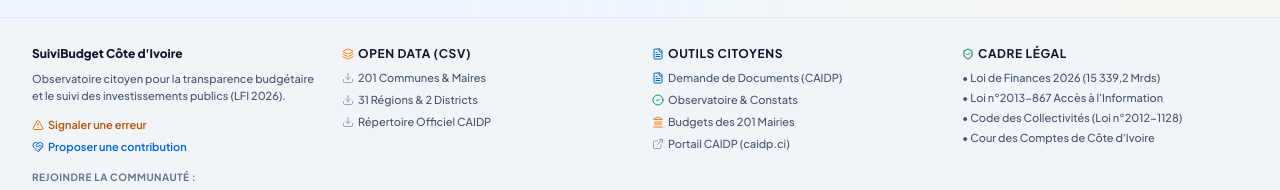
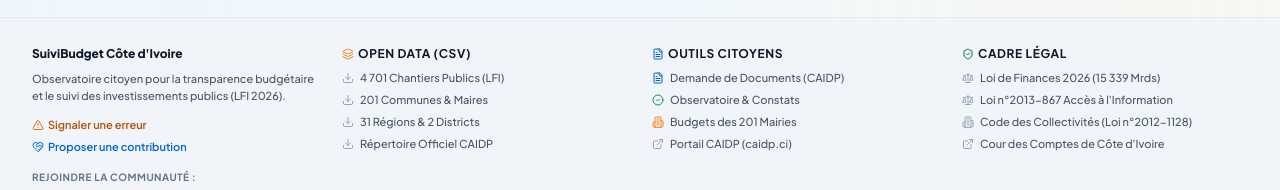
Before and after one commit to jeananvoh-cmyk/suivibudget-ci, a React (Vite) app: page / in a window 1280 px wide. Shown: the part 4286-4476 px from the top of the page. Built offline with nearby package versions, Linux system fonts and the light colour scheme; no server answers; the database is empty.

Commit message:
fix(footer): activate legal framework links, fix direct mairie routing and add 4701 LFI projects CSV export

```diff
--- a/src/App.tsx
+++ b/src/App.tsx
@@ -82,8 +82,8 @@
     updateDocumentSeo({ title: tabTitles[tab] });
   };
 
-  const handleTabChange = (tab: ActiveTab) => {
-    navigateTo(tab, tab === 'institutions' ? annuaireView : 'INDEX');
+  const handleTabChange = (tab: ActiveTab, section?: AnnuaireSection) => {
+    navigateTo(tab, section || (tab === 'institutions' ? annuaireView : 'INDEX'));
   };
 
   const handleSelectProject = (project: BudgetProject | null) => {
--- a/src/components/Footer.tsx
+++ b/src/components/Footer.tsx
@@ -12,15 +12,18 @@
   ArrowRight,
   Mail,
   AlertTriangle,
-  HeartHandshake
+  HeartHandshake,
+  Scale,
+  Building2
 } from 'lucide-react';
 import { dataStore } from '../services/dataStore';
 import { ActiveTab } from '../types';
+import { AnnuaireSection } from '../utils/navigation';
 import { sanitizeCsvCell } from '../utils/security';
 
 interface FooterProps {
   activeTab: ActiveTab;
-  onNavigateTab: (tab: ActiveTab) => void;
+  onNavigateTab: (tab: ActiveTab, section?: AnnuaireSection) => void;
   onOpenDocModal?: () => void;
 }
 
@@ -63,11 +66,27 @@
     }
   };
 
-  const handleExportCsv = (type: 'COMMUNES' | 'REGIONS' | 'CAIDP') => {
+  const handleExportCsv = (type: 'COMMUNES' | 'REGIONS' | 'CAIDP' | 'PROJECTS') => {
     let filename = '';
     let csvContent = '';
 
-    if (type === 'COMMUNES') {
+    if (type === 'PROJECTS') {
+      filename = `SuiviBudget_CI_4701_Chantiers_LFI_${new Date().getFullYear()}.csv`;
+      const projects = dataStore.getProjects();
+      csvContent = "ID;Titre;Categorie;Region;Commune;Ministere;Budget_FCFA;Statut;Avancement_Pct;Annee\n" +
+        projects.map(p => [
+          sanitizeCsvCell(p.id),
+          sanitizeCsvCell(p.title),
+          sanitizeCsvCell(p.category || ''),
+          sanitizeCsvCell(p.region_name || ''),
+          sanitizeCsvCell(p.commune_name || ''),
+          sanitizeCsvCell(p.ministry_name || ''),
+          p.budget_amount_fcfa || 0,
+          sanitizeCsvCell(p.current_status || ''),
+          p.progress_percentage || 0,
+          p.fiscal_year || 2026
+        ].join(';')).join('\n');
+    } else if (type === 'COMMUNES') {
       filename = `SuiviBudget_CI_201_Communes_${new Date().getFullYear()}.csv`;
       const mairies = institutions.filter(i => i.type === 'MAIRIE');
       csvContent = "ID;Commune;Region;District;Maire;Budget_Total_FCFA;Budget_Fonctionnement_FCFA;Budget_Investissement_FCFA;Contact_Email;Contact_Tel;RI_Nom;RI_Email\n" +
@@ -299,28 +318,41 @@
           <ul className="space-y-1.5 text-[11px]">
             <li>
               <button
+                onClick={() => handleExportCsv('PROJECTS')}
+                className="hover:text-brand-orange transition-colors flex items-center gap-1.5 text-left text-slate-600 cursor-pointer group"
+                title="Télécharger l'intégralité des 4 701 chantiers publics d'investissement LFI 2026 en CSV"
+              >
+                <Download className="w-3 h-3 text-slate-400 group-hover:text-brand-orange" />
+                <span>4 701 Chantiers Publics (LFI)</span>
+              </button>
+            </li>
+            <li>
+              <button
                 onClick={() => handleExportCsv('COMMUNES')}
-                className="hover:text-brand-orange transition-colors flex items-center gap-1 text-left text-slate-600 cursor-pointer"
+                className="hover:text-brand-orange transition-colors flex items-center gap-1.5 text-left text-slate-600 cursor-pointer group"
+                title="Télécharger la liste des 201 communes avec leurs budgets et maires en CSV"
               >
-                <Download className="w-3 h-3 text-slate-400" />
+                <Download className="w-3 h-3 text-slate-400 group-hover:text-brand-orange" />
                 <span>201 Communes & Maires</span>
               </button>
             </li>
             <li>
               <button
                 onClick={() => handleExportCsv('REGIONS')}
-                className="hover:text-brand-orange transition-colors flex items-center gap-1 text-left text-slate-600 cursor-pointer"
+                className="hover:text-brand-orange transition-colors flex items-center gap-1.5 text-left text-slate-600 cursor-pointer group"
+                title="Télécharger les budgets et contacts des 31 régions et 2 districts en CSV"
               >
-                <Download className="w-3 h-3 text-slate-400" />
+                <Download className="w-3 h-3 text-slate-400 group-hover:text-brand-orange" />
                 <span>31 Régions & 2 Districts</span>
               </button>
             </li>
             <li>
               <button
                 onClick={() => handleExportCsv('CAIDP')}
-                className="hover:text-brand-orange transition-colors flex items-center gap-1 text-left text-slate-600 cursor-pointer"
+                className="hover:text-brand-orange transition-colors flex items-center gap-1.5 text-left text-slate-600 cursor-pointer group"
+                title="Télécharger le répertoire officiel CAIDP des Responsables de l'Information en CSV"
               >
-                <Download className="w-3 h-3 text-slate-400" />
+                <Download className="w-3 h-3 text-slate-400 group-hover:text-brand-orange" />
                 <span>Répertoire Officiel CAIDP</span>
               </button>
             </li>
@@ -336,11 +368,9 @@
           <ul className="space-y-1.5 text-[11px]">
             <li>
               <button
-                onClick={() => {
-                  onNavigateTab('institutions');
-                  if (onOpenDocModal) onOpenDocModal();
-                }}
-                className="hover:text-brand-blue transition-colors flex items-center gap-1 text-slate-600 cursor-pointer text-left"
+                onClick={() => onNavigateTab('documents')}
+                className="hover:text-brand-blue transition-colors flex items-center gap-1.5 text-slate-600 cursor-pointer text-left group"
+                title="Consulter la bibliothèque de documents légaux et générer une demande CAIDP"
               >
                 <FileText className="w-3 h-3 text-brand-blue" />
                 <span>Demande de Documents (CAIDP)</span>
@@ -349,7 +379,8 @@
             <li>
               <button
                 onClick={() => onNavigateTab('observatory')}
-                className="hover:text-emerald-700 transition-colors flex items-center gap-1 text-slate-600 cursor-pointer text-left"
+                className="hover:text-emerald-700 transition-colors flex items-center gap-1.5 text-slate-600 cursor-pointer text-left group"
+                title="Consulter les constats citoyens et les preuves de terrain"
               >
                 <CheckCircle2 className="w-3 h-3 text-emerald-600" />
                 <span>Observatoire & Constats</span>
@@ -357,21 +388,23 @@
             </li>
             <li>
               <button
-                onClick={() => onNavigateTab('institutions')}
-                className="hover:text-brand-orange transition-colors flex items-center gap-1 text-slate-600 cursor-pointer text-left"
+                onClick={() => onNavigateTab('institutions', 'MUNICIPAL')}
+                className="hover:text-brand-orange transition-colors flex items-center gap-1.5 text-slate-600 cursor-pointer text-left group"
+                title="Accéder directement aux budgets et fiches des 201 communes de Côte d'Ivoire"
               >
-                <Landmark className="w-3 h-3 text-brand-orange" />
+                <Building2 className="w-3 h-3 text-brand-orange" />
                 <span>Budgets des 201 Mairies</span>
               </button>
             </li>
             <li>
               <a
-                href="https://caidp.ci"
+                href="https://www.caidp.ci"
                 target="_blank"
                 rel="noopener noreferrer"
-                className="hover:text-blue-700 transition-colors flex items-center gap-1 text-slate-600"
+                className="hover:text-blue-700 transition-colors flex items-center gap-1.5 text-slate-600 group"
+                title="Portail national officiel de la CAIDP (caidp.ci)"
               >
-                <ExternalLink className="w-3 h-3 text-slate-400" />
+                <ExternalLink className="w-3 h-3 text-slate-400 group-hover:text-blue-600" />
                 <span>Portail CAIDP (caidp.ci)</span>
               </a>
             </li>
@@ -384,11 +417,49 @@
             <ShieldCheck className="w-3 h-3 text-emerald-700" />
             <span>Cadre Légal</span>
           </h4>
-          <ul className="space-y-1 text-[11px] text-slate-600">
-            <li>• Loi de Finances 2026 (15 339,2 Mrds)</li>
-            <li>• Loi n°2013-867 Accès à l'Information</li>
-            <li>• Code des Collectivités (Loi n°2012-1128)</li>
-            <li>• Cour des Comptes de Côte d'Ivoire</li>
+          <ul className="space-y-1.5 text-[11px] text-slate-600">
+            <li>
+              <button
+                onClick={() => onNavigateTab('documents')}
+                className="hover:text-emerald-700 transition-colors flex items-center gap-1.5 text-left text-slate-600 cursor-pointer group"
+                title="Consulter la Loi de Finances 2026 (15 339,2 Milliards FCFA)"
+              >
+                <Scale className="w-3 h-3 text-slate-400 group-hover:text-emerald-600 flex-shrink-0" />
+                <span>Loi de Finances 2026 (15 339 Mrds)</span>
+              </button>
+            </li>
+            <li>
+              <button
+                onClick={() => onNavigateTab('documents')}
+                className="hover:text-emerald-700 transition-colors flex items-center gap-1.5 text-left text-slate-600 cursor-pointer group"
+                title="Consulter la Loi n°2013-867 relative à l'accès à l'information d'intérêt public"
+              >
+                <Scale className="w-3 h-3 text-slate-400 group-hover:text-emerald-600 flex-shrink-0" />
+                <span>Loi n°2013-867 Accès à l'Information</span>
+              </button>
+            </li>
+            <li>
+              <button
+                onClick={() => onNavigateTab('documents')}
+                className="hover:text-emerald-700 transition-colors flex items-center gap-1.5 text-left text-slate-600 cursor-pointer group"
+                title="Consulter le Code des Collectivités Territoriales (Loi n°2012-1128)"
+              >
+                <Building2 className="w-3 h-3 text-slate-400 group-hover:text-emerald-600 flex-shrink-0" />
+                <span>Code des Collectivités (Loi n°2012-1128)</span>
+              </button>
+            </li>
+            <li>
+              <a
+                href="https://www.courdescomptes.ci"
+                target="_blank"
+                rel="noopener noreferrer"
+                className="hover:text-emerald-700 transition-colors flex items-center gap-1.5 text-slate-600 group"
+                title="Site officiel de la Cour des Comptes de la République de Côte d'Ivoire"
+              >
+                <ExternalLink className="w-3 h-3 text-slate-400 group-hover:text-emerald-600 flex-shrink-0" />
+                <span>Cour des Comptes de Côte d'Ivoire</span>
+              </a>
+            </li>
           </ul>
         </div>
 
--- a/src/services/dataStore.ts
+++ b/src/services/dataStore.ts
@@ -237,7 +237,7 @@
     category: 'BUDGET_OFFICIEL',
     institution_name: "Ministère des Finances et du Budget",
     year: 2026,
-    description: "Document officiel de vulgarisation budgétaire présentant les 15 300 milliards FCFA de dépenses et investissements publics, ventilés par grandes priorités (Éducation, Santé, Routes, Sécurité).",
+    description: "Document officiel de vulgarisation budgétaire présentant les 15 339,2 milliards FCFA de dépenses et investissements publics (LFI 2026), ventilés par grandes priorités (Éducation, Santé, Routes, Sécurité).",
     file_url: "https://budget.gouv.ci/documents/Synthese_Budget_Citoyen_2026.pdf",
     file_name: "Synthese_Budget_Citoyen_2026_CI.pdf",
     file_size: "4.5 Mo",
@@ -246,6 +246,22 @@
     downloads_count: 315,
     is_official: true,
     tags: ["Loi de Finances 2026", "Budget Citoyen", "Finances Publiques"]
+  },
+  {
+    id: 'doc-collectivites-loi-2012-1128',
+    title: "Loi n° 2012-1128 portant organisation des collectivités territoriales en Côte d'Ivoire",
+    category: 'LOI_CAIDP',
+    institution_name: "Ministère de l'Intérieur et de la Sécurité & DGDD",
+    year: 2012,
+    description: "Cadre légal régissant le fonctionnement, les compétences, l'autonomie financière et la gestion budgétaire des 201 communes et 31 régions.",
+    file_url: "https://dgdd.interieur.gouv.ci/documents/Loi_2012_1128_Collectivites_Territoriales.pdf",
+    file_name: "Loi_2012_1128_Organisation_Collectivites_CI.pdf",
+    file_size: "1.8 Mo",
+    file_format: "PDF",
+    published_at: "2012-12-13",
+    downloads_count: 185,
+    is_official: true,
+    tags: ["Collectivités", "Décentralisation", "Mairies", "Régions", "Loi"]
   },
   {
     id: 'doc-livre-blanc-collectivites',
```
